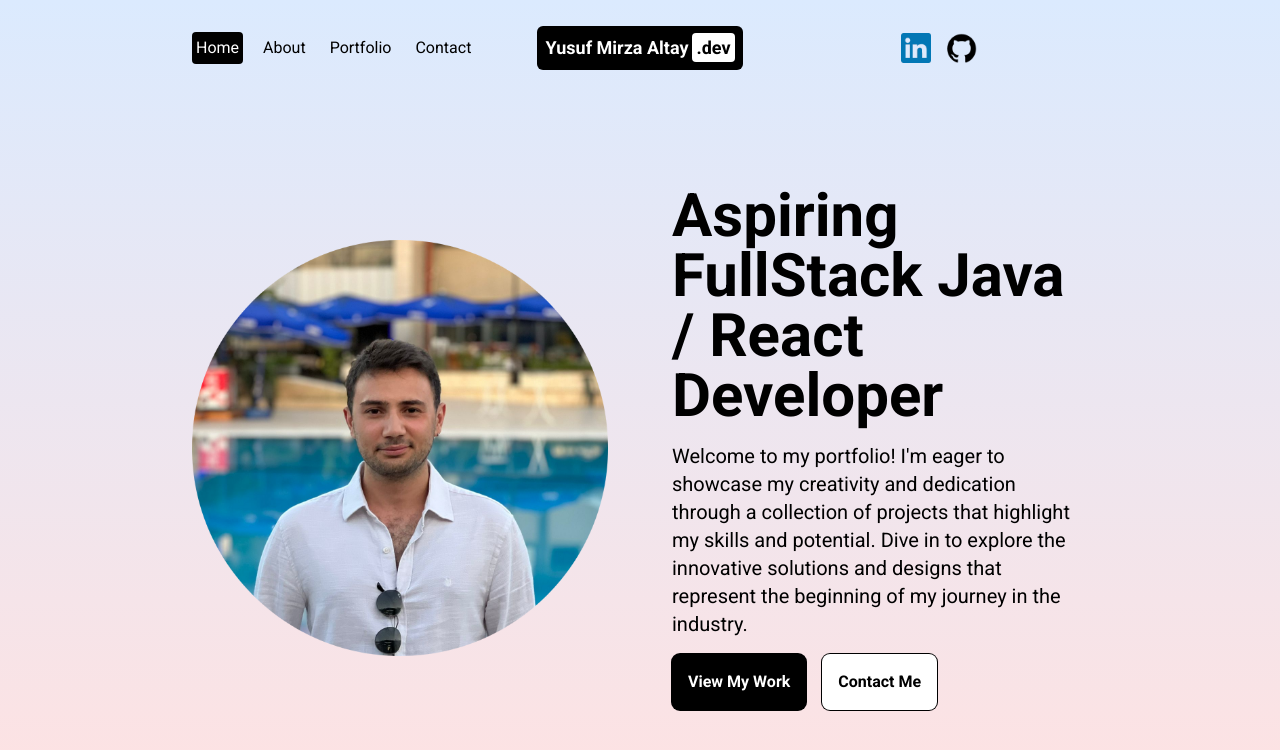
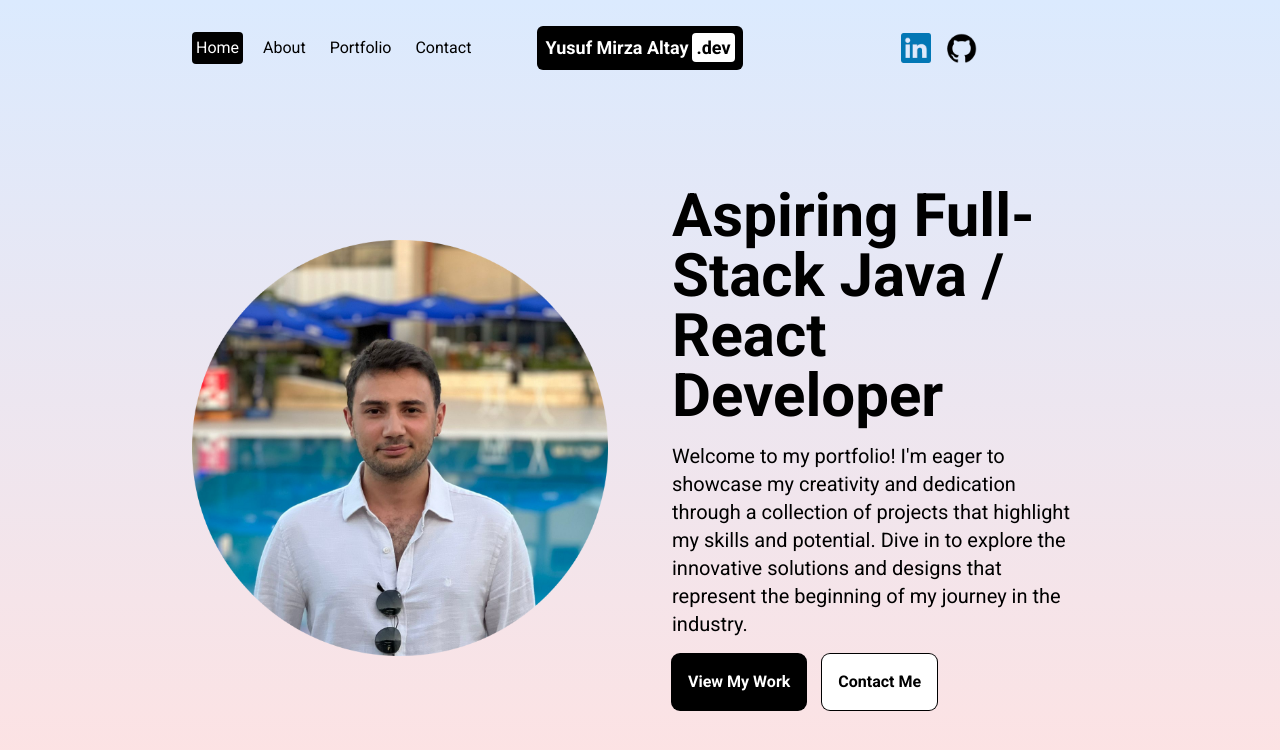
Before and after one commit to YMirzaa/portfolio, a Next.js app: page / in a window 1280 px wide. Shown: the top 750 px of the page. Built offline with nearby package versions, Linux system fonts and the light colour scheme.

Commit message:
employee dashboard image added

```diff
--- a/src/app/about/page.tsx
+++ b/src/app/about/page.tsx
@@ -33,7 +33,7 @@ const AboutPage = () => {
 						<h1 className='font-bold text-2xl'>BIOGRAPHY</h1>
 						{/* BIOGRAPHY DESC */}
 						<p className='text-lg pb-24'>
-							Hey there, I{"'"}m Yusuf Mirza Altay. Fullstack
+							Hey there, I{"'"}m Yusuf Mirza Altay. Full-Stack
 							development is my thing. I graduated from Middle
 							East Technical University in February 2024 with a
 							GPA of 3.02, and since then, I{"'"}ve been diving
--- a/src/app/page.tsx
+++ b/src/app/page.tsx
@@ -25,7 +25,7 @@ export default function Home() {
 				<div className='h-1/2 flex flex-col gap-4 items-center justify-center lg:h-full lg:w-1/2'>
 					{/* TITLE */}
 					<h1 className='text-3xl lg:text-6xl font-black'>
-						Aspiring FullStack Java / React Developer
+						Aspiring Full-Stack Java / React Developer
 					</h1>
 					{/* DESC */}
 					<p className='md:text-xl'>
--- a/src/app/portfolio/page.tsx
+++ b/src/app/portfolio/page.tsx
@@ -20,7 +20,7 @@ const items = [
 		color: "from-blue-300 to-violet-300",
 		title: "Employee Management Dashboard",
 		desc: "I developed an Employee Management Dashboard for Internship Project. Used Spring, Next.js and AWS S3.",
-		img: "/project.jpg",
+		img: "/employeeDashboard.png",
 		link: "https://github.com/YMirzaa/Employee-Management-Dashboard",
 	},
 	{
```
Also changed, not shown: public/employeeDashboard.png (added).
